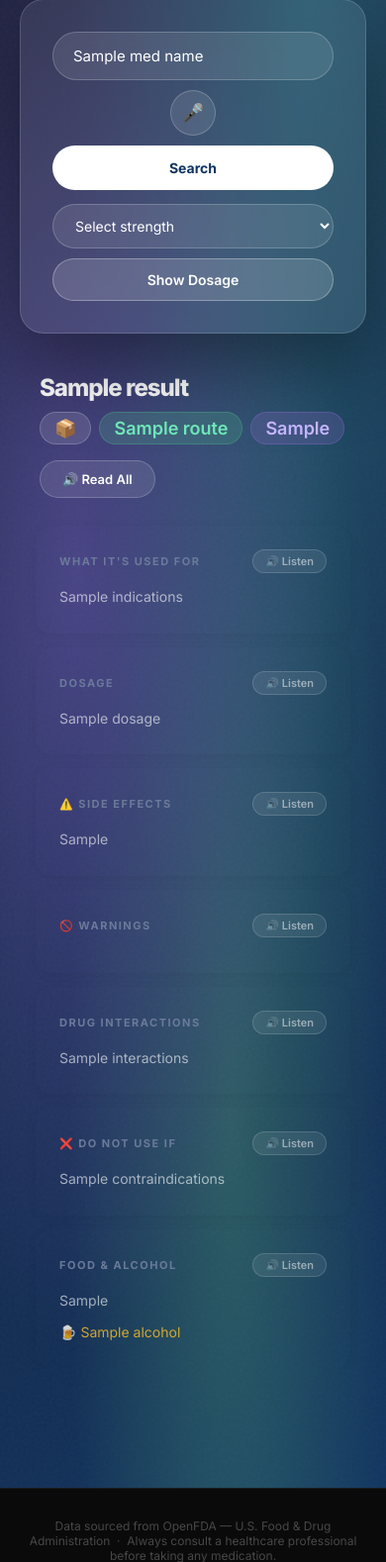
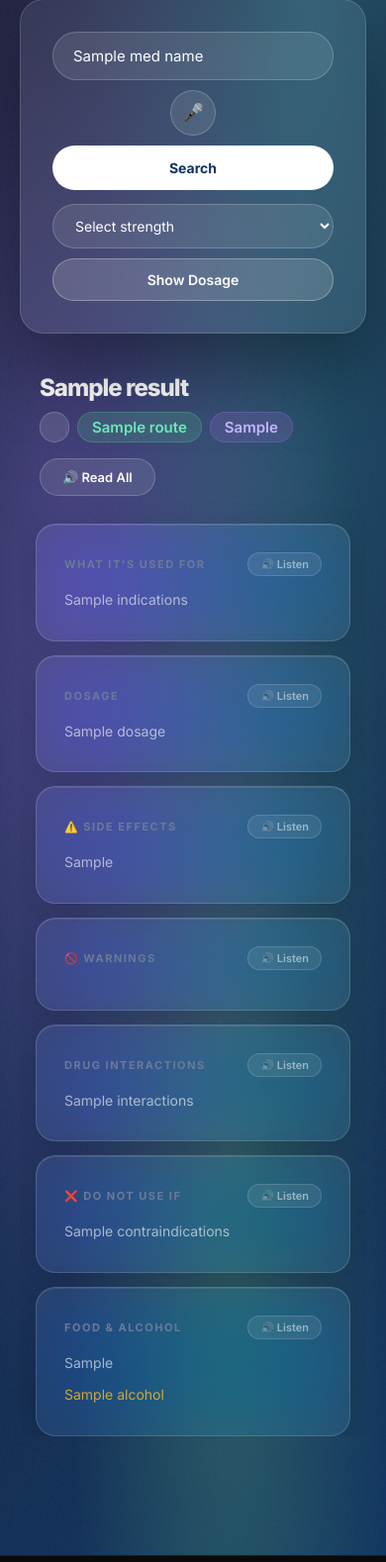
Before and after one commit to shahadzein/pharmindex, a Flask app: template templates/index.html in a window 390 px wide. Shown: the part 351-1929 px from the top of the page at 99% size. Run offline with Flask 3, Linux system fonts and the light colour scheme; the template is opened without the code that fills it: most values are stand-ins (such as "Sample title", 1, 10 or a date in 2020).

Commit message:
fix mobile2

```diff
--- a/templates/index.html
+++ b/templates/index.html
@@ -256,7 +256,7 @@
     .badge {
       padding: 5px 14px;
       border-radius: 50px;
-      font-size: 18px;
+      font-size: 15px;
       font-weight: 600;
       backdrop-filter: blur(8px);
     }
@@ -286,23 +286,25 @@
     }
 
    .card {
-      border-radius: 16px;
-      padding: 24px;
-      transition: transform 0.2s ease, box-shadow 0.2s ease;
-      box-shadow: 0 2px 12px rgba(0,0,0,0.06);
-      position: relative;
-      border: none;
-      border-left: none;
-      border-top: none;
-      border-bottom: none;
-      border-right: none;
+      background: rgba(255,255,255,0.08);
+      backdrop-filter: blur(40px) saturate(180%);
+      -webkit-backdrop-filter: blur(40px) saturate(180%);
+      border: 1px solid rgba(255,255,255,0.15);
+      border-radius: 20px;
+      padding: 28px;
+      transition: all 0.25s ease;
+      box-shadow: 0 8px 32px rgba(0,0,0,0.15), inset 0 1px 0 rgba(255,255,255,0.1);
     }
-    .card:hover { background: rgba(255,255,255,0.09); }
+    .card:hover {
+      background: rgba(255,255,255,0.13);
+      transform: translateY(-4px);
+      box-shadow: 0 20px 40px rgba(0,0,0,0.25);
+    }
 
-    .card.warning { border: none; }
-    .card.caution { border: none; }
-    .card.info    { border: none; }
-    .card.safe    { border: none; }
+    .card.warning { border: 1px solid rgba(255,255,255,0.15); }
+    .card.caution { border: 1px solid rgba(255,255,255,0.15); }
+    .card.info    { border: 1px solid rgba(255,255,255,0.15); }
+    .card.safe    { border: 1px solid rgba(255,255,255,0.15); }
 
     .card-header {
       display: flex;
@@ -422,7 +424,7 @@
         <div class="drug-title">{{ result.name }}</div>
         <div class="drug-badges">
           {% if result.form != "Not available" %}
-            <span class="badge badge-form">📦 {{ result.form }}</span>
+            <span class="badge badge-form"> {{ result.form }}</span>
           {% endif %}
           {% if result.route != "Not available" %}
             <span class="badge badge-route"> {{ result.route }}</span>
@@ -490,7 +492,7 @@
           <button class="listen-btn" onclick="speak(this.closest('.card').querySelector('p').innerText)">🔊 Listen</button>
         </div>
         <p>{{ result.food_interactions }}</p>
-        <p style="margin-top:8px; color: rgba(251,191,36,0.8);">🍺 {{ result.alcohol }}</p>
+        <p style="margin-top:8px; color: rgba(251,191,36,0.8);"> {{ result.alcohol }}</p>
       </div>
     </div>
   </div>
```
